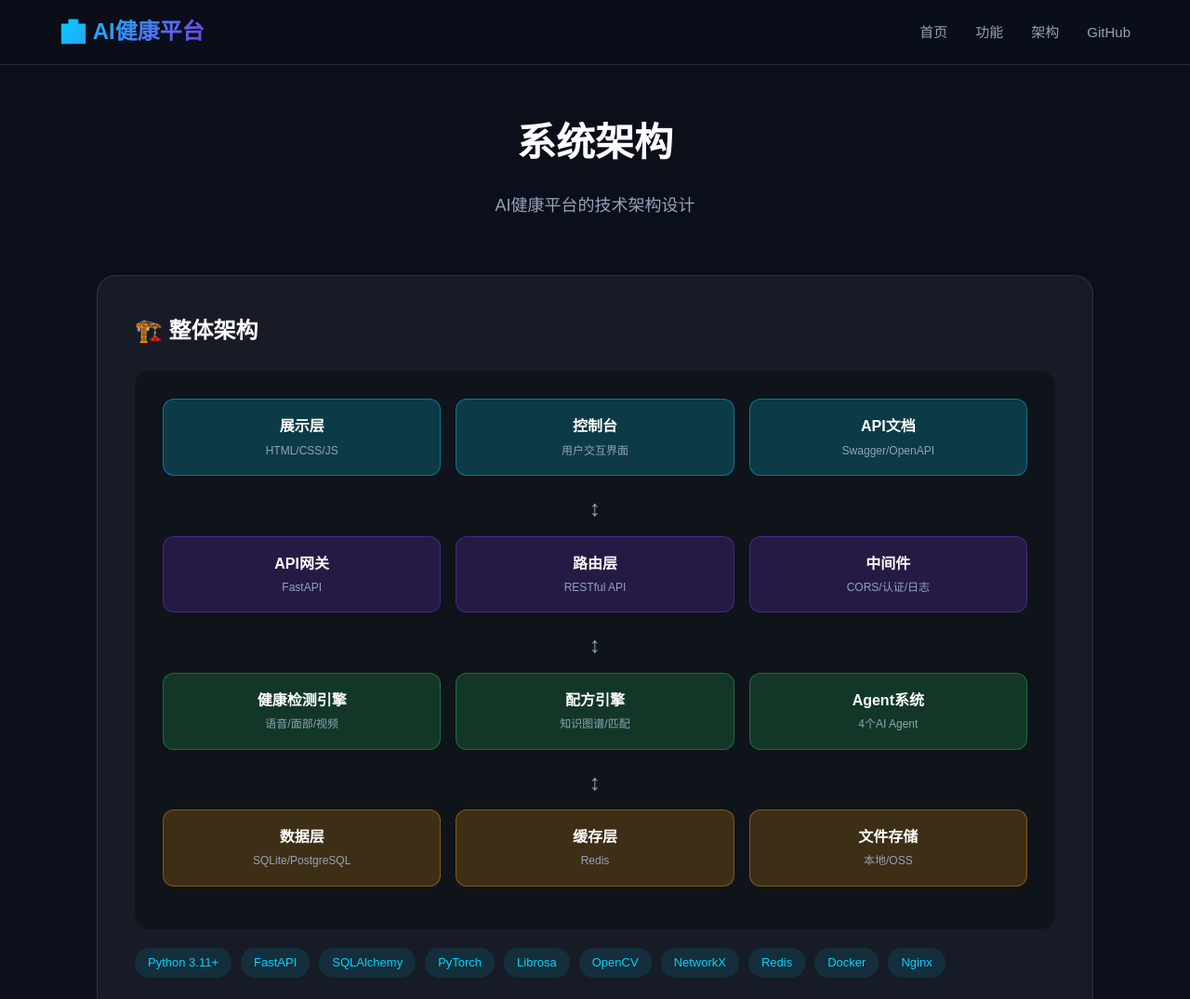
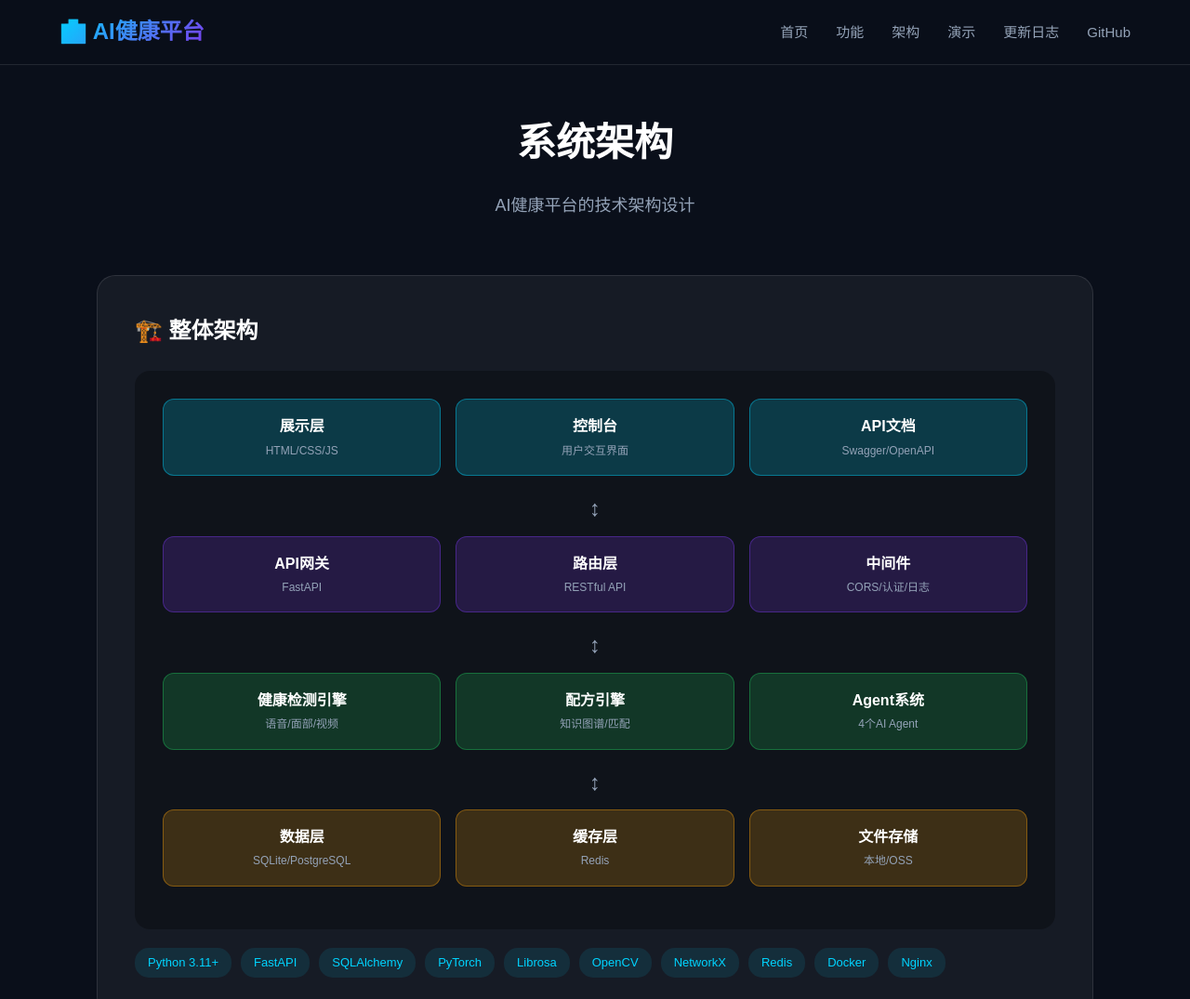
Before and after one commit to MoKangMedical/ai-health-platform, a plain HTML site: page docs/architecture.html in a window 1280 px wide. Shown: the top 1075 px of the page at 93% size. Drawn offline with Linux system fonts and the light colour scheme.

Commit message:
feat: 更新 docs/architecture.html 导航

```diff
--- a/docs/architecture.html
+++ b/docs/architecture.html
@@ -41,6 +41,8 @@
             <li><a href="index.html">首页</a></li>
             <li><a href="features.html">功能</a></li>
             <li><a href="architecture.html">架构</a></li>
+                        <li><a href="demo.html">演示</a></li>
+            <li><a href="changelog.html">更新日志</a></li>
             <li><a href="https://github.com/MoKangMedical/ai-health-platform" target="_blank">GitHub</a></li>
         </ul>
     </nav>
```
